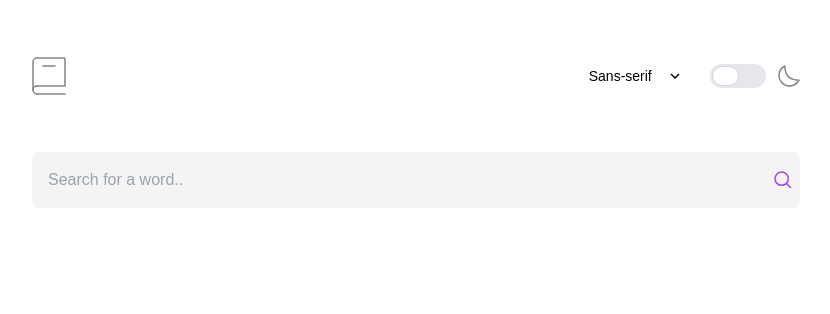
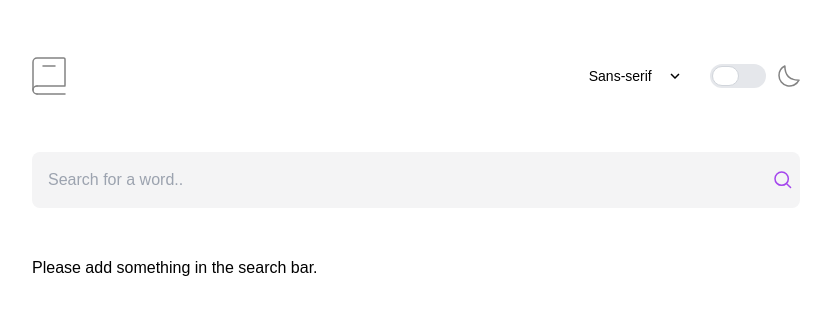
Before and after one commit to KingsleyAmankwah/dictionary-app, an Angular app: page / in a window 1280 px wide. Shown: the top 314 px of the page, without its empty margins (224-1054 px from the left). Built offline with nearby package versions, Linux system fonts and the light colour scheme.

Commit message:
User interface for erorr messages and empty input

```diff
--- a/src/app/app.component.html
+++ b/src/app/app.component.html
@@ -1,5 +1,16 @@
 <app-navbar />
 <div class="lg:mx-auto flex flex-col mx-2 lg:max-w-[768px]">
-  <app-search-bar (searchEvent)="results = $event" />
+  <app-search-bar
+    (searchEvent)="results = $event"
+    (errorEvent)="handleErrorEvent($event)"
+  />
   <app-content [results]="results" />
+
+  <div *ngIf="errorMessage" class="error-message">
+    {{ errorMessage }}
+  </div>
+
+  <div *ngIf="!results.length && !errorMessage" class="empty-message">
+    Please add something in the search bar.
+  </div>
 </div>
```
